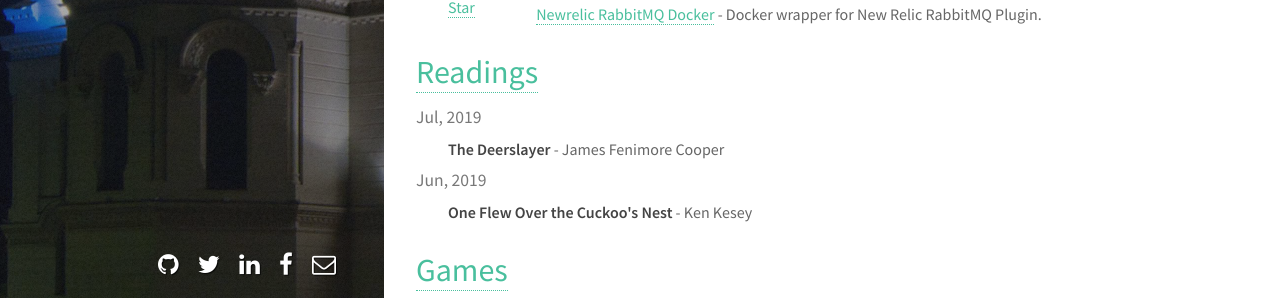
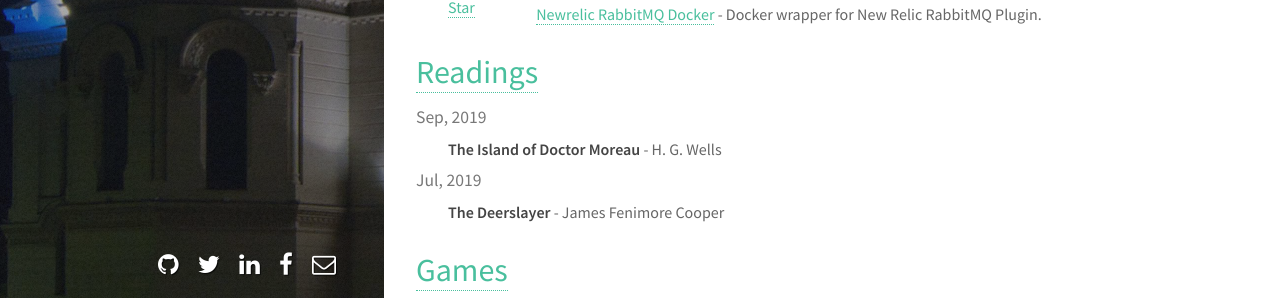
Before and after one commit to tamtamchik/tamtamchik.github.io, a Jekyll site: the page built from index.html, in a window 1280 px wide and 1264 px high. Shown: the part 804-1102 px from the top of the window. Built offline with Jekyll 4.4.1, drawn with Linux system fonts in a browser that asks for light colours.

Commit message:
Update books.yml

```diff
--- a/_data/books.yml
+++ b/_data/books.yml
@@ -1,3 +1,8 @@
+- date: 2019-09-01
+  books:
+    - title: The Island of Doctor Moreau
+      author: H. G. Wells
+
 - date: 2019-07-01
   books:
     - title: The Deerslayer
```
